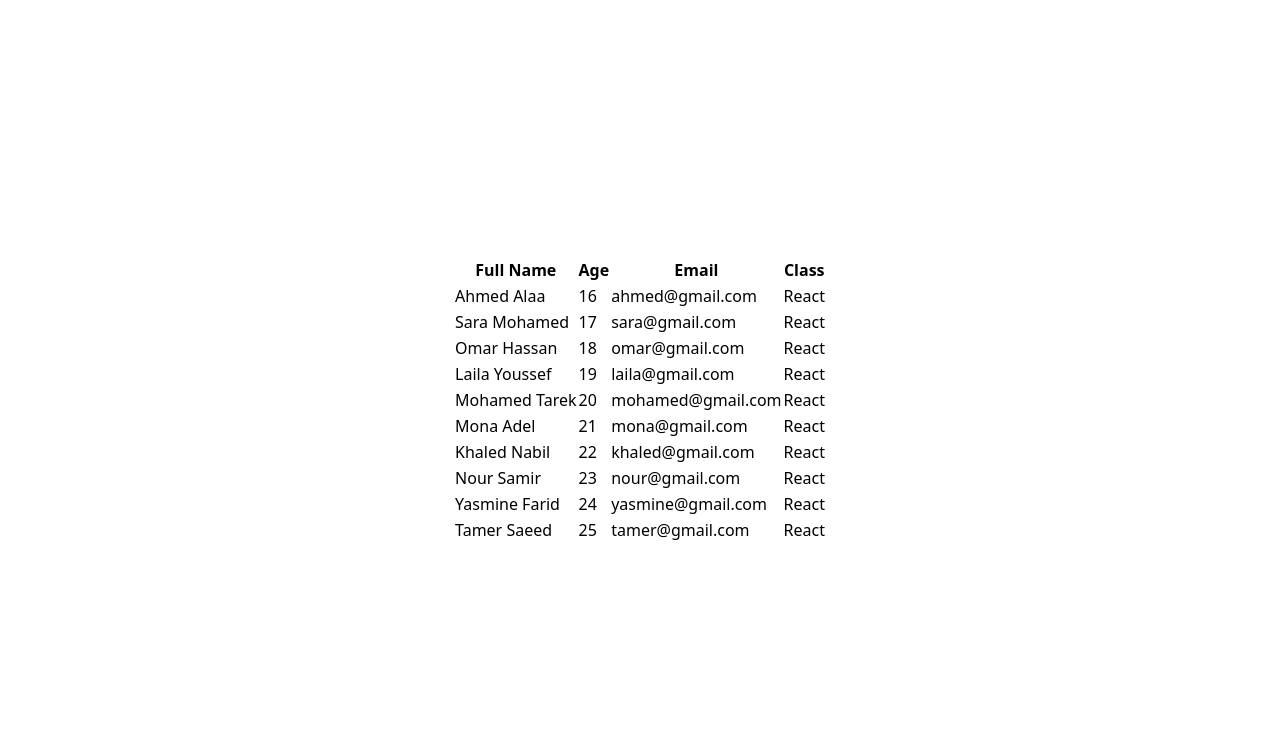
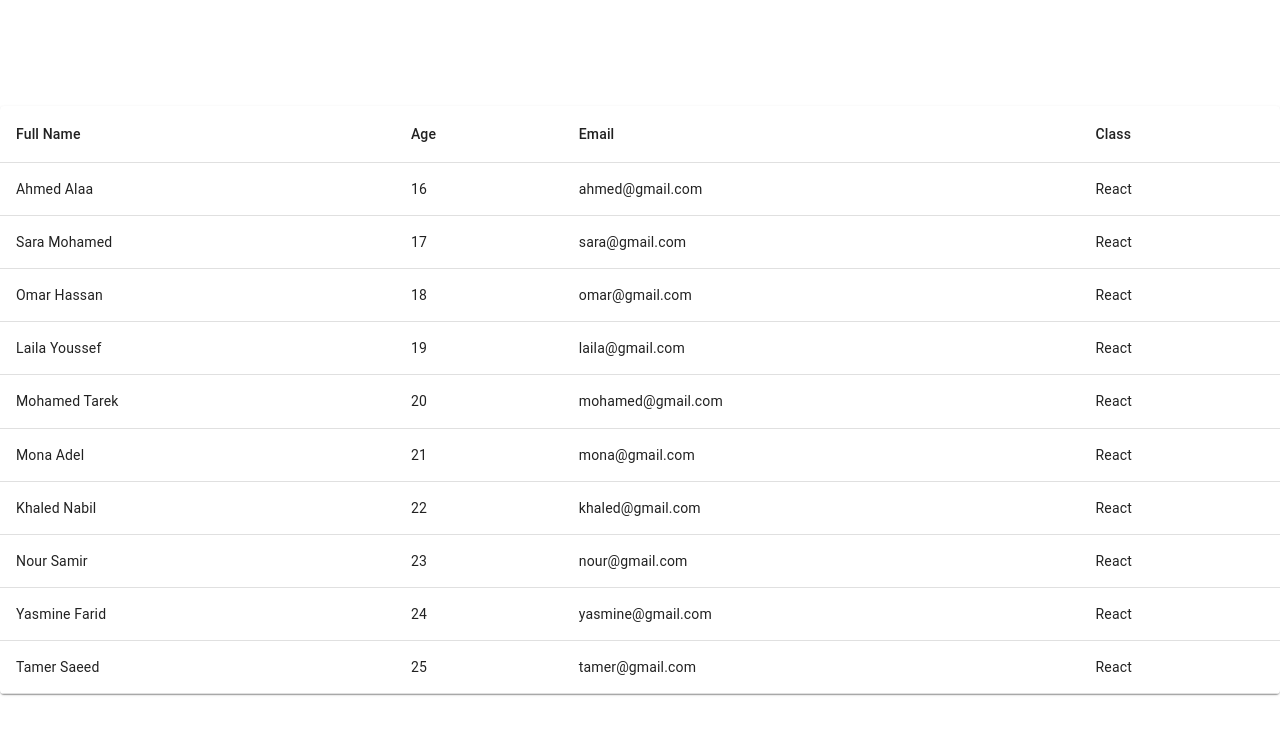
Before and after one commit to AhmedAlaaEzzt/react-18, a React (Vite) app: page / in a window 1280 px wide. Shown: the top 734 px of the page. Built offline with nearby package versions, Linux system fonts and the light colour scheme.

Commit message:
00017 Starting point

```diff
--- a/src/App.tsx
+++ b/src/App.tsx
@@ -1,9 +1,9 @@
-import { Table } from "./components/Table";
+import { StudentTable } from "./components/StudentTable";
 
 function App() {
   return (
     <div className="w-screen h-screen flex justify-center items-center">
-      <Table />
+      <StudentTable />
     </div>
   );
 }
--- /dev/null
+++ b/src/components/StudentTable.tsx
@@ -0,0 +1,36 @@
+import { students } from "../utils/studentsData";
+
+import Table from "@mui/material/Table";
+import TableBody from "@mui/material/TableBody";
+import TableCell from "@mui/material/TableCell";
+import TableContainer from "@mui/material/TableContainer";
+import TableHead from "@mui/material/TableHead";
+import TableRow from "@mui/material/TableRow";
+import Paper from "@mui/material/Paper";
+
+export const StudentTable = () => {
+  return (
+    <TableContainer component={Paper}>
+      <Table>
+        <TableHead>
+          <TableRow>
+            <TableCell align="left">Full Name</TableCell>
+            <TableCell align="left">Age</TableCell>
+            <TableCell align="left">Email</TableCell>
+            <TableCell align="left">Class</TableCell>
+          </TableRow>
+        </TableHead>
+        <TableBody>
+          {students.map(({ id, fullName, age, email, enrolledClass }) => (
+            <TableRow key={id}>
+              <TableCell align="left">{fullName}</TableCell>
+              <TableCell align="left">{age}</TableCell>
+              <TableCell align="left">{email}</TableCell>
+              <TableCell align="left">{enrolledClass}</TableCell>
+            </TableRow>
+          ))}
+        </TableBody>
+      </Table>
+    </TableContainer>
+  );
+};
--- a/src/components/Table.tsx
+++ /dev/null
@@ -1,26 +0,0 @@
-import { students } from "../utils/studentsData";
-
-export const Table = () => {
-  return (
-    <table>
-      <thead>
-        <tr>
-          <th>Full Name</th>
-          <th>Age</th>
-          <th>Email</th>
-          <th>Class</th>
-        </tr>
-      </thead>
-      <tbody>
-        {students.map(({ id, fullName, age, email, enrolledClass }) => (
-          <tr key={id}>
-            <td>{fullName}</td>
-            <td>{age}</td>
-            <td>{email}</td>
-            <td>{enrolledClass}</td>
-          </tr>
-        ))}
-      </tbody>
-    </table>
-  );
-};
```
